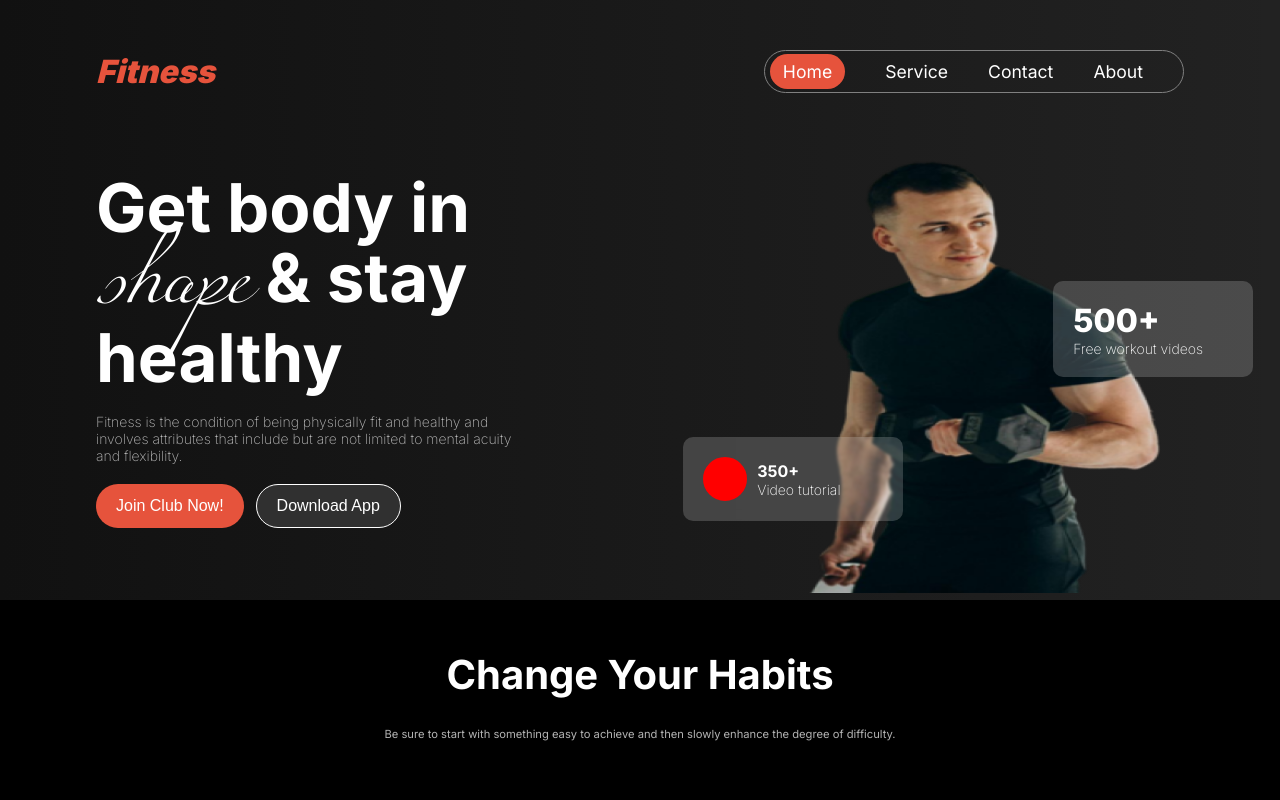
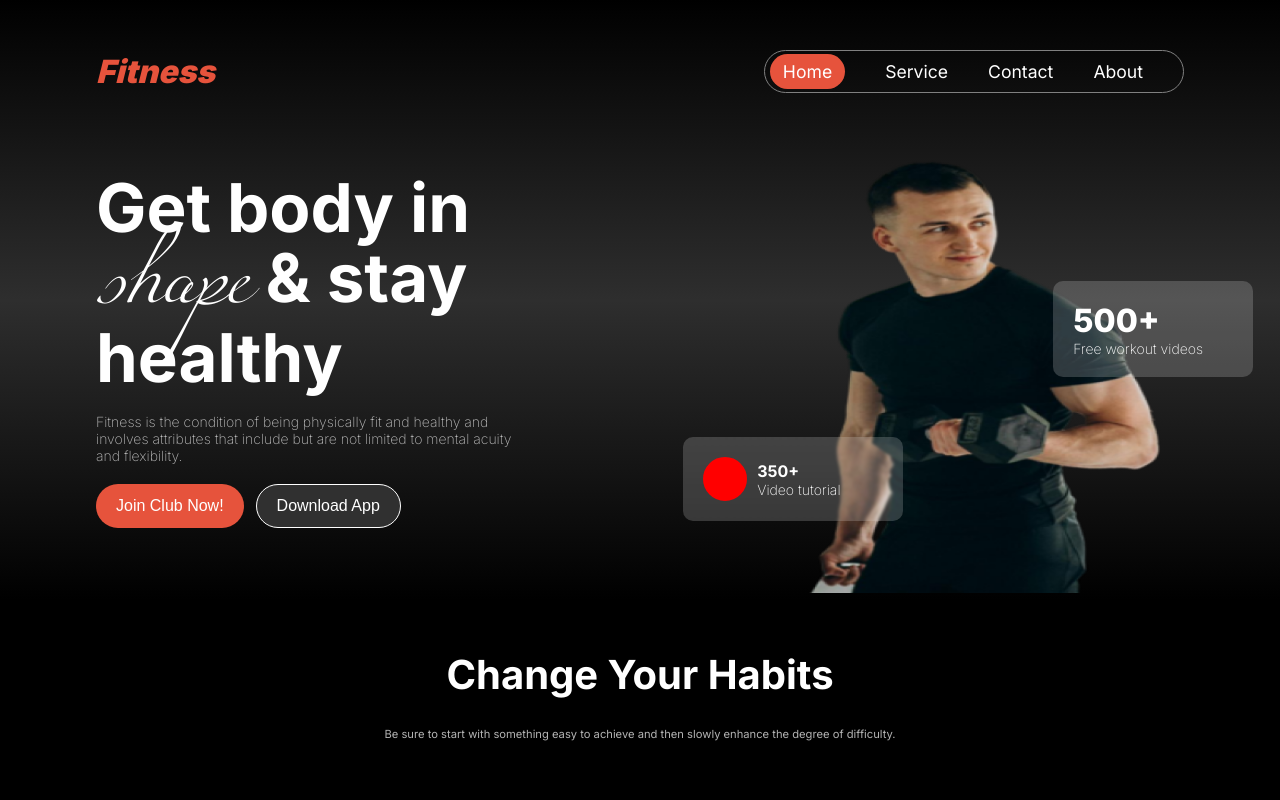
Before and after one commit to MAMUN0188/assignment-two, a plain HTML site: page index.html in a window 1280 px wide. Shown: the top 800 px of the page. Drawn offline with Linux system fonts and the light colour scheme.

Commit message:
edited some section

```diff
--- a/styles/style.css
+++ b/styles/style.css
@@ -51,8 +51,7 @@ img{
 /* Header section  */
 
 header{
-    background-color: #222222;
-    background-image: linear-gradient(90deg,rgb(17, 17, 17), rgba(119, 119, 119, 0));
+    background-image: linear-gradient(black, rgb(46, 46, 46), black);
     max-width: 100%;
     height: 600px;
 }
```
